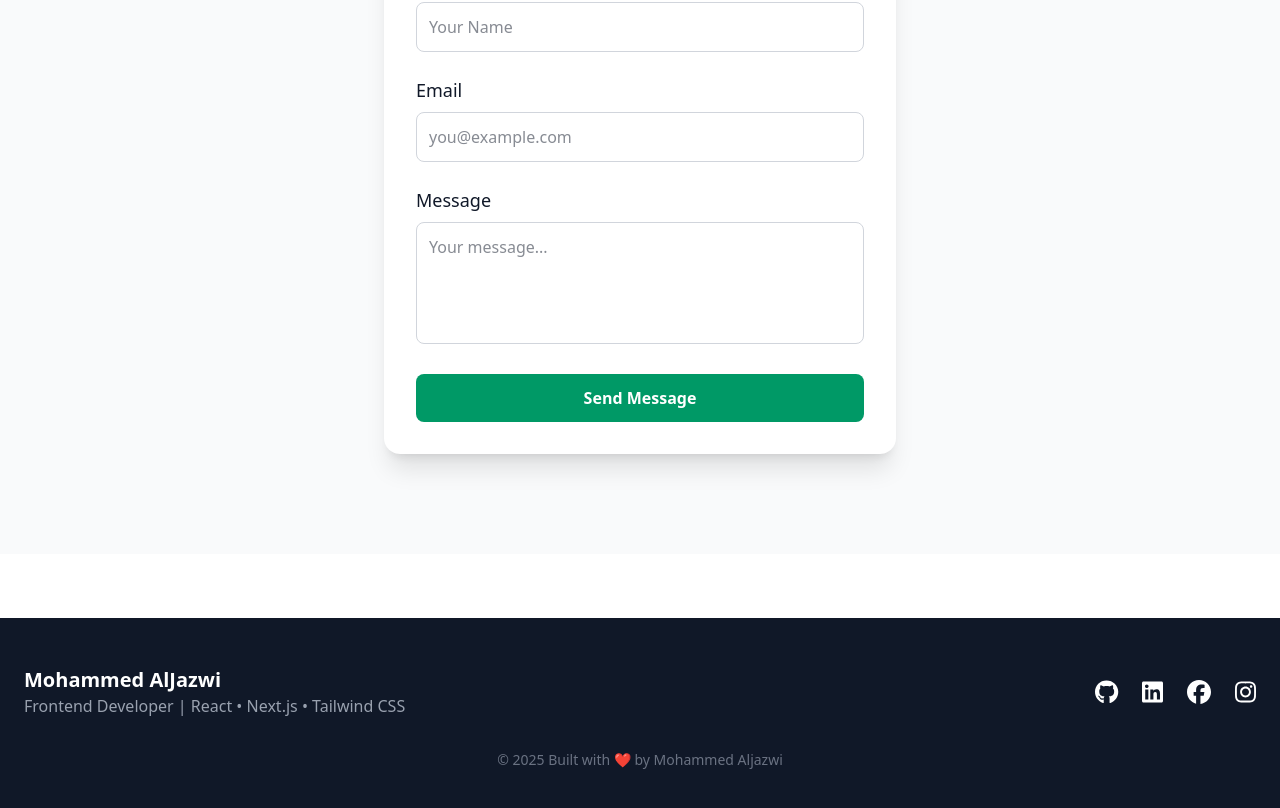
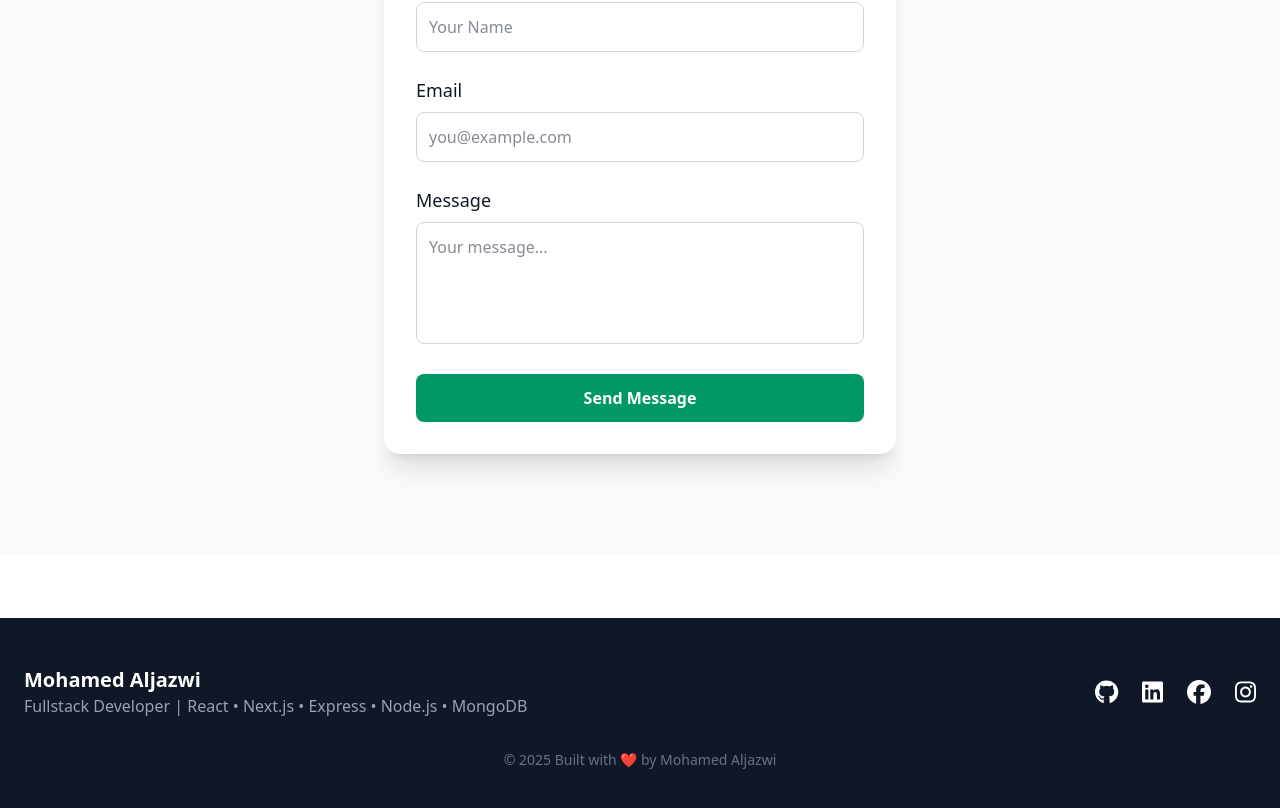
Before and after one commit to MohamedElgazwy/portfolio, a React (Vite) app: page /contact in a window 1280 px wide. Shown: the part 310-1118 px from the top of the page. Built offline with nearby package versions, Linux system fonts and the light colour scheme.

Commit message:
header modify

```diff
--- a/src/Components/Footer.jsx
+++ b/src/Components/Footer.jsx
@@ -12,9 +12,9 @@ const Footer = () => {
     <footer className="bg-gray-900 text-white py-8 sm:py-12 mt-16">
       <div className="container mx-auto flex flex-col items-center justify-center md:flex-row md:justify-between px-4 sm:px-6 gap-6 sm:gap-8">
         <div className="text-center md:text-left">
-          <h2 className="text-lg sm:text-xl font-bold">Mohammed AlJazwi</h2>
+          <h2 className="text-lg sm:text-xl font-bold">Mohamed Aljazwi</h2>
           <p className="text-sm sm:text-base text-gray-400">
-            Frontend Developer | React • Next.js • Tailwind CSS
+            Fullstack Developer | React • Next.js • Express • Node.js • MongoDB
           </p>
         </div>
 
@@ -55,7 +55,7 @@ const Footer = () => {
       </div>
 
       <p className="text-center text-gray-500 mt-8 text-xs sm:text-sm px-4">
-        © {new Date().getFullYear()} Built with ❤️ by Mohammed Aljazwi
+        © {new Date().getFullYear()} Built with ❤️ by Mohamed Aljazwi
       </p>
     </footer>
   );
```
